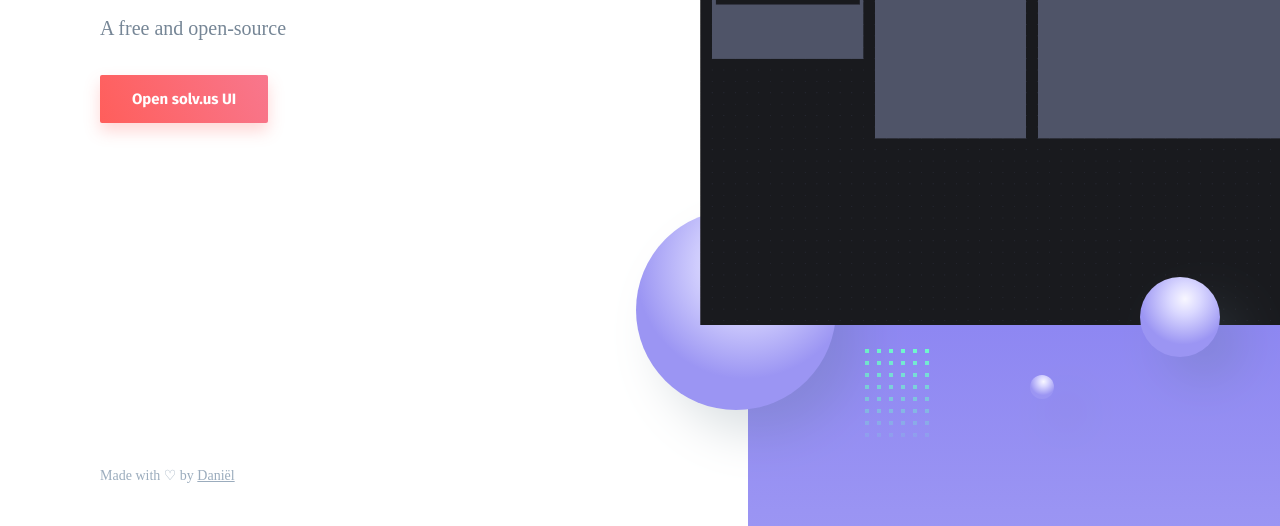
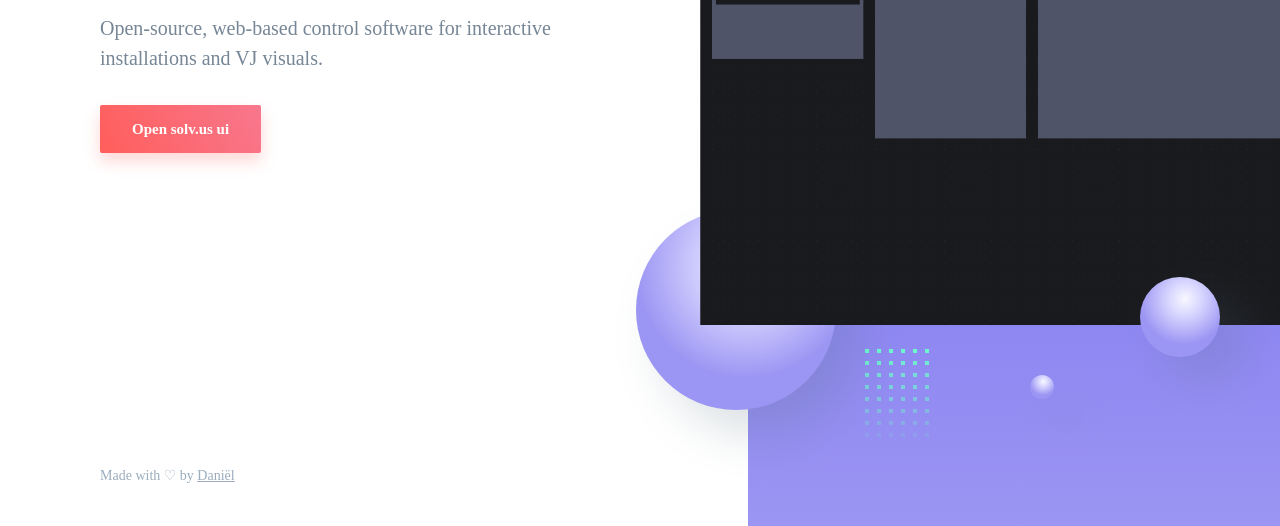
Before and after one commit to dpkn/solvus-website, a plain HTML site: page index.html in a window 1280 px wide. Shown: the part 274-800 px from the top of the page. Drawn offline with nearby package versions, Linux system fonts and the light colour scheme.

Commit message:
copy changes

```diff
--- a/index.html
+++ b/index.html
@@ -5,10 +5,11 @@
     <meta http-equiv="X-UA-Compatible" content="IE=edge">
     <meta name="viewport" content="width=device-width, initial-scale=1">
     <title>Solv.us Suite</title>
-    <link href="https://fonts.googleapis.com/css?family=Fira+Sans:400,400i,500,700&Fira+Code:wght@400;700" rel="stylesheet">
+    <link href="https://fonts.googleapis.com/css?Fira+Code:wght@400;700" rel="stylesheet">
     <link rel="stylesheet" href="dist/css/style.css">
+    <!-- Template override -->
     <style>
-        h1,h2,h3,h4,h5,h6,*{
+       body,.button{
             font-family: 'Fira Code';
 
         }
@@ -23,6 +24,7 @@
         .footer-copyright a{
             text-decoration: underline;
         }
+           @media (max-width: 1024px){.footer-copyright{color:#fff}}
     </style>
     <script src="https://unpkg.com/scrollreveal@4.0.0/dist/scrollreveal.min.js"></script>
 </head>
@@ -68,13 +70,13 @@
                         <div class="hero-copy">
                             <div class="container-sm">
                                 <h1 class="hero-title h2-mobile mt-0 is-revealing">solv.us <span>suite</span></h1>
-                                <p class="hero-paragraph is-revealing">A free and open-source </p>
+                                <p class="hero-paragraph is-revealing">Open-source, web-based control software for interactive installations and VJ visuals.</p>
                                 <div class="hero-form newsletter-form field field-grouped is-revealing">
                                     <!-- <div class="control control-expanded">
                                         <input class="input" type="email" name="email" placeholder="Your best email&hellip;">
                                     </div> -->
                                     <div class="control">
-                                        <a class="button button-primary button-block button-shadow" href="http://ui.solv.us">Open solv.us UI</a>
+                                        <a class="button button-primary button-block button-shadow" href="http://ui.solv.us">Open solv.us ui</a>
                                     </div>
                                 </div>
                             </div>
```
Also changed, not shown: 1 other file.
